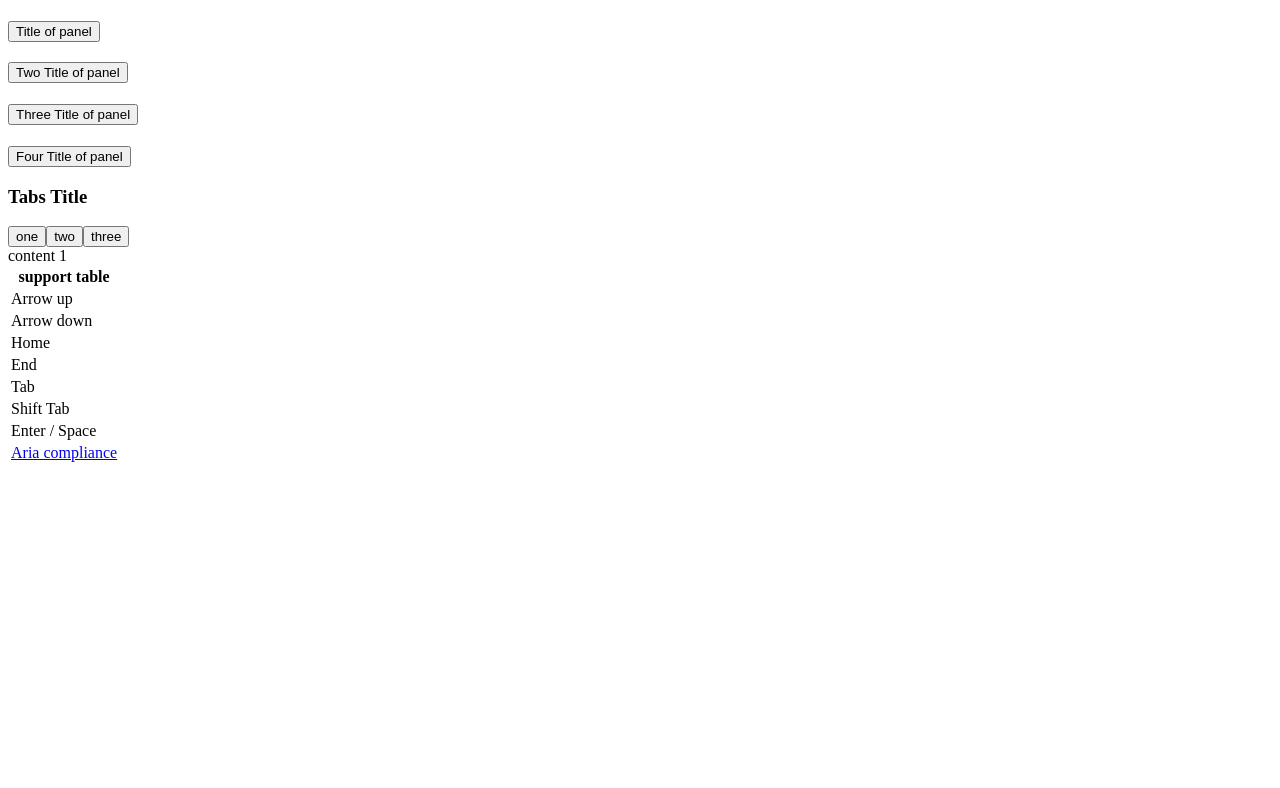
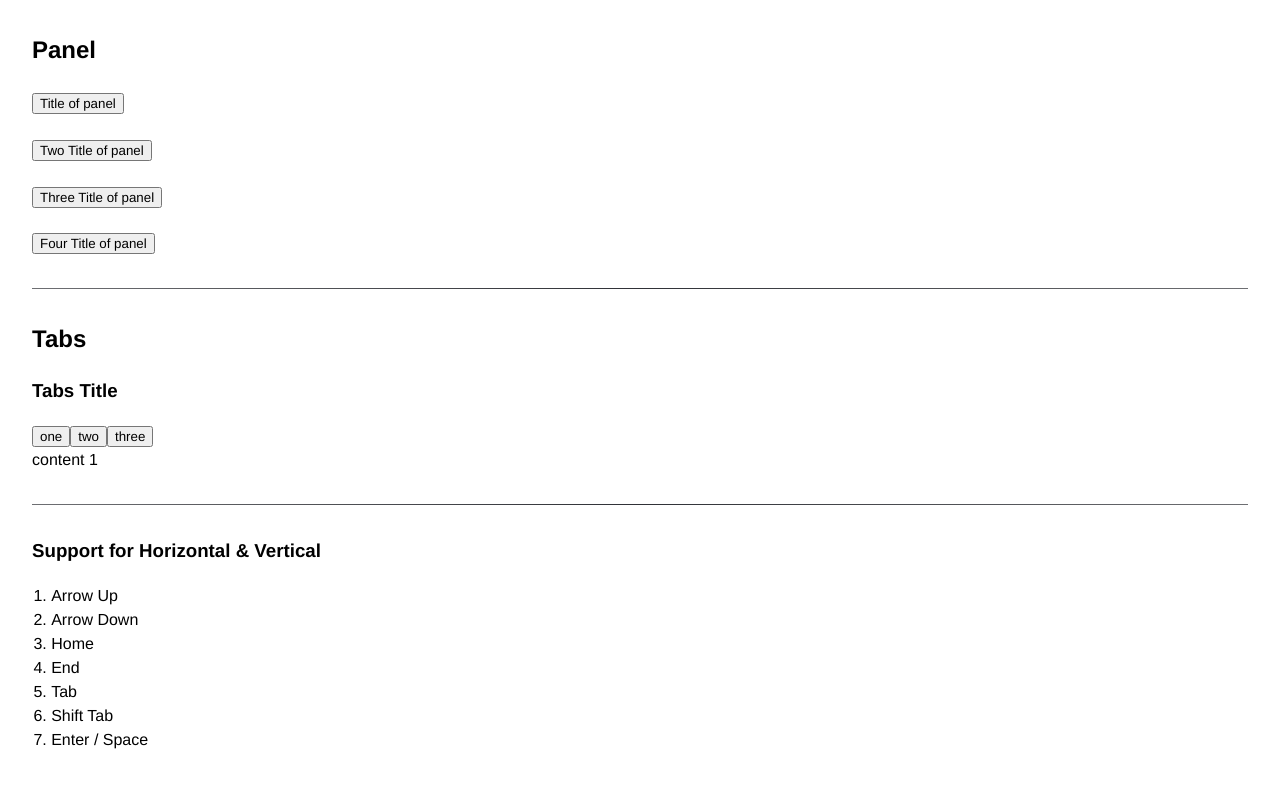
Before and after one commit to scottykaye/accessible-navigation, a React app: page / in a window 1280 px wide. Shown: the top 788 px of the page. Built offline with nearby package versions, Linux system fonts and the light colour scheme.

Commit message:
Basic styling addition

```diff
--- a/index.html
+++ b/index.html
@@ -3,7 +3,7 @@
   <head>
     <meta charset="UTF-8" />
     <meta name="viewport" content="width=device-width, initial-scale=1.0" />
-    <title>Hooks demo app</title>
+    <title>Keyboard Nav Demo</title>
   </head>
   <body>
     <div id="root"></div>
--- a/package.json
+++ b/package.json
@@ -18,6 +18,9 @@
     "babel-loader": "^9.1.3",
     "bun-types": "latest",
     "prettier": "^3.2.4",
+    "css-loader": "^6.10.0",
+    "prettier": "^3.2.4",
+    "style-loader": "^3.3.4",
     "webpack": "^5.90.0",
     "webpack-cli": "^5.1.4"
   },
--- a/src/App.tsx
+++ b/src/App.tsx
@@ -1,9 +1,11 @@
 import React from 'react'
 import { KeyboardNav, createKeyboardNavHook } from '../index.ts'
+import './styles.css'
 
 const tabs = new KeyboardNav('horizontal')
-const useObservable = createKeyboardNavHook(tabs)
-const nav = new KeyboardNav()
+const accordion = new KeyboardNav()
+
+const useKeyboardNav = createKeyboardNavHook(tabs)
 
 function Accordion({ children }) {
   return (
@@ -22,15 +24,15 @@ function Panel({ children, title, label, controlledElement }) {
   }
 
   function onKeyDown(event) {
-    nav.update(event, label)
+    accordion.update(event, label)
   }
   React.useEffect(() => {
     if (ref.current) {
-      nav.subscribe(label, ref.current)
+      accordion.subscribe(label, ref.current)
     }
 
     return () => {
-      tabs.unsubscribe(label)
+      accordion.unsubscribe(label)
     }
   }, [])
 
@@ -75,7 +77,8 @@ function Tab({ label, title, setActiveTabs, isSelected = false, index = 0 }) {
   function handleKeyDown(event) {
     tabs.update(event, label)
   }
-  const refs = useObservable(label)
+
+  const refs = useKeyboardNav(label)
 
   return (
     <>
@@ -97,9 +100,9 @@ function Tab({ label, title, setActiveTabs, isSelected = false, index = 0 }) {
 }
 
 function Tabs({ children, defaultValue = '', title }) {
+  const [activeTabs, setActiveTabs] = React.useState(defaultValue)
+
   let index = 0
-
-  const [activeTabs, setActiveTabs] = React.useState(defaultValue)
   index++
 
   return (
@@ -154,6 +157,7 @@ function Tabs({ children, defaultValue = '', title }) {
 export default function App() {
   return (
     <div id="App" className="App">
+      <h2>Panel</h2>
       <Accordion>
         <Panel title="Title of panel" label="panel1">
           One panel
@@ -168,7 +172,8 @@ export default function App() {
           test
         </Panel>
       </Accordion>
-
+      <hr />
+      <h2>Tabs</h2>
       <Tabs title="Tabs Title" defaultValue="tab1">
         <Tab label="tab1" title="one">
           content 1
@@ -180,39 +185,19 @@ export default function App() {
           content 3
         </Tab>
       </Tabs>
-      <table>
-        <tr>
-          <th>support table</th>
-        </tr>
-        <tr>
-          <td>Arrow up</td>
-        </tr>
-        <tr>
-          <td>Arrow down</td>
-        </tr>
-        <tr>
-          <td>Home</td>
-        </tr>
-        <tr>
-          <td>End</td>
-        </tr>
-        <tr>
-          <td>Tab</td>
-        </tr>
-        <tr>
-          <td>Shift Tab</td>
-        </tr>
-        <tr>
-          <td>Enter / Space</td>
-        </tr>
-        <tr>
-          <td>
-            <a href="https://wai-aria-practices.netlify.app/aria-practices/examples/accordion/accordion.html">
-              Aria compliance
-            </a>
-          </td>
-        </tr>
-      </table>
+      <hr />
+      <ul>
+        <li>
+          <h3>Support for Horizontal & Vertical</h3>
+        </li>
+        <li>Arrow Up</li>
+        <li>Arrow Down</li>
+        <li>Home</li>
+        <li>End</li>
+        <li>Tab</li>
+        <li>Shift Tab</li>
+        <li>Enter / Space</li>
+      </ul>
     </div>
   )
 }
--- /dev/null
+++ b/src/styles.css
@@ -0,0 +1,62 @@
+:root {
+  --text-primary: hsla(360, 100%, 0%, 1);
+  --bg-color-primary: hsla(360, 100%, 100%, 1);
+  --border-primary: 225, 7%, 20%;
+  color-scheme: light dark;
+  font-family: 'Helvetica', 'Gill Sans', sans-serif;
+}
+
+@media (prefers-color-scheme: dark) {
+  :root {
+    --text-primary: hsla(360, 100%, 100%, 1);
+    --bg-color-primary: hsla(360, 100%, 0%, 1);
+    --border-primary: 225, 7%, 20%;
+  }
+}
+
+button {
+  font-family: inherit;
+  cursor: pointer;
+}
+
+body {
+  color: var(--text-primary);
+  background-color: var(--bg-color-primary);
+  line-height: 1.5;
+  margin: 2rem;
+}
+
+ul {
+  counter-reset: section;
+  list-style: none;
+  margin: 0;
+  padding: 0;
+}
+
+li {
+}
+li:not(:has(> h3)) {
+  counter-increment: decimal;
+  counter-increment: section;
+  margin-inline-start: 1.2rem;
+}
+
+li:not(:has(> h3))::marker {
+  content: counters(section, '.', decimal) '. ';
+}
+
+h3 {
+}
+
+hr {
+  border: 0;
+  height: 1px;
+  /* box-shadow: 0 0 0 1px var(--border-primary);*/
+  background-image: linear-gradient(
+    to right,
+    hsla(var(--border-primary), 0.7),
+    hsla(var(--border-primary), 1),
+    hsla(var(--border-primary), 0.7)
+  );
+  margin-block: 2rem;
+}
--- a/webpack.config.cjs
+++ b/webpack.config.cjs
@@ -19,6 +19,12 @@ module.exports = {
         use: 'babel-loader',
         exclude: /node_modules/,
       },
+
+      {
+        test: /\.css$/,
+        // the order of `use` is important!
+        use: [{ loader: 'style-loader' }, { loader: 'css-loader' }],
+      },
     ],
   },
 }
```
Also changed, not shown: 1 other file (tests, documents, lock files or other folders).
